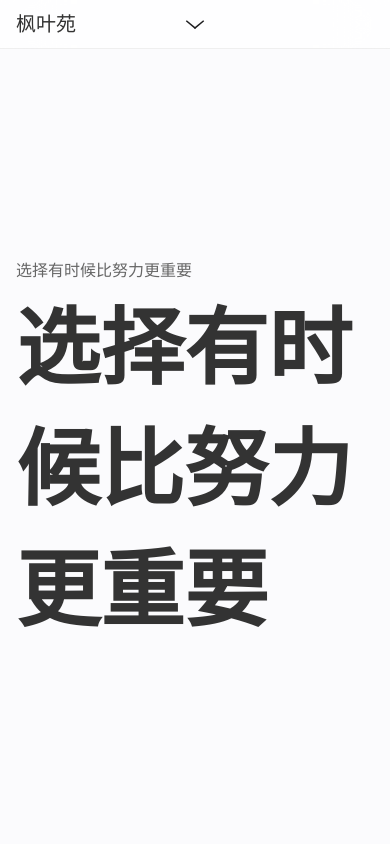
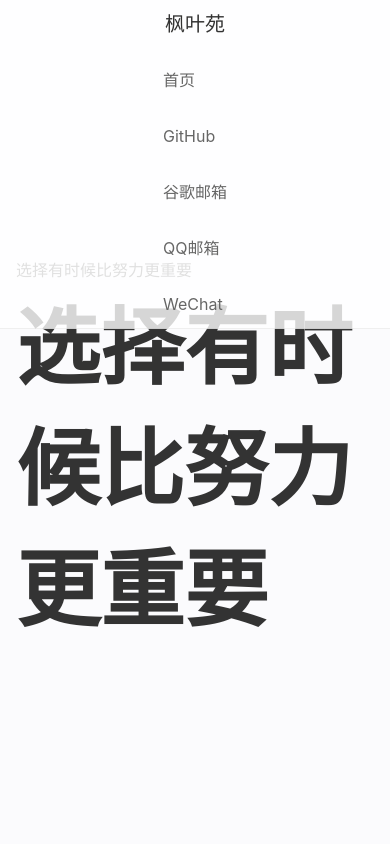
Before and after one commit to jsdhwfmax/jsdhwfmax.github.io, a plain HTML site: page index.html in a window 390 px wide. Shown: the top 844 px of the page. Drawn offline with Linux system fonts and the light colour scheme.

Commit message:
Site updated: 2024-11-19 13:55:49

```diff
--- a/css/nav.css
+++ b/css/nav.css
@@ -7,19 +7,16 @@ nav {
     left: 0;
     right: 0;
     z-index: 1000;
-    -webkit-backdrop-filter: var(--blur);
-    backdrop-filter: var(--blur);
     transition: height 0.8s cubic-bezier(0.86, 0, 0.07, 1);
 }
 
-nav>.inner {
+nav > .inner {
     max-width: 980px;
     margin: auto;
     padding: 0 16px;
-}
-
-nav>*>* {
-    display: inline-block;
+    display: flex;
+    justify-content: space-between;
+    align-items: center;
 }
 
 nav a, nav a:hover, nav a:focus, nav a:active, nav a:link, nav a:visited {
@@ -28,125 +25,40 @@ nav a, nav a:hover, nav a:focus, nav a:active, nav a:link, nav a:visited {
 }
 
 nav .title {
-    margin: 0;
     font-size: 20px;
     font-weight: 500;
     line-height: 48px;
     color: var(--black-2)!important;
 }
 
-nav .nav-arrow {
-    display: none;
-}
-
 nav .nav-items {
-    float: right;
-    text-align: right;
+    display: flex;
+    gap: 16px;
 }
 
 nav .nav-item {
-    display: inline-block;
-    text-align: center;
-    flex: 1;
     font-size: 16px;
-    height: 48px;
     line-height: 48px;
-    padding: 0 16px;
-    transition: padding 0.2s, color 0.5s;
+    transition: color 0.5s;
 }
 
 nav .nav-item:hover, nav .nav-item:focus {
     color: var(--black-2);
 }
 
+/* 响应式布局 */
 @media screen and (max-width: 600px) {
-    nav .nav-item {
-        padding: 0 8px;
+    nav .inner {
+        flex-direction: column;
+        align-items: center;
+    }
+
+    nav .nav-items {
+        flex-direction: column;
+        gap: 8px;
+    }
+
+    nav .title {
+        margin-bottom: 8px;
     }
 }
-
-@media screen and (max-width: 400px) {
-    nav .nav-item {
-        padding: 0 4px;
-    }
-}
-
-nav .nav-item-home {
-    display: none;
-}
-
-/* 响应式布局调整 */
-@media screen and (max-width: 600px) {
-    nav {
-        height: 48px;
-        overflow: hidden;
-    }
-    nav .title {
-        pointer-events: none;
-        display: inline-block;
-        transition: all 0.2s;
-        transition-delay: 0.6s;
-    }
-    nav .nav-arrow {
-        display: inline-block;
-        margin-top: 8px;
-        width: 40px;
-        height: 30px;
-        float: right;
-    }
-    nav .nav-arrow::before, nav .nav-arrow::after {
-        content: '';
-        background-color: var(--nav-arrow);
-        display: block;
-        position: absolute;
-        top: 28px;
-        width: 12px;
-        height: 1px;
-        transition: transform 1s cubic-bezier(0.86, 0, 0.07, 1), transform-origin 1s cubic-bezier(0.86, 0, 0.07, 1), top 1s cubic-bezier(0.86, 0, 0.07, 1);
-    }
-    nav .nav-arrow::before {
-        transform-origin: 100% 100%;
-        transform: rotate(40deg) scaleY(1.5);
-        right: 50%;
-    }
-    nav .nav-arrow::after {
-        transform-origin: 0% 100%;
-        transform: rotate(-40deg) scaleY(1.5);
-        left: 50%;
-    }
-    nav .nav-items {
-        width: 100%;
-        float: none;
-        opacity: 0;
-        transition: all 0.8s cubic-bezier(0.86, 0, 0.07, 1);
-        transform: translate(0, -20%);
-    }
-    nav .nav-item {
-        pointer-events: none;
-        display: block;
-        text-align: left;
-    }
-    nav.open .title {
-        transform: translate(0, 8px);
-        opacity: 0;
-        transition-delay: 0s;
-    }
-    nav.open .nav-arrow::before, nav.open .nav-arrow::after {
-        top: 16px;
-    }
-    nav.open .nav-arrow::before {
-        transform-origin: 100% 0%;
-        transform: rotate(-40deg) scaleY(1.5);
-    }
-    nav.open .nav-arrow::after {
-        transform-origin: 0% 0%;
-        transform: rotate(40deg) scaleY(1.5);
-    }
-    nav.open .nav-item {
-        pointer-events: initial;
-    }
-    nav.open .nav-items {
-        transform: translate(0, -0%);
-        opacity: 1;
-    }
-}
```
